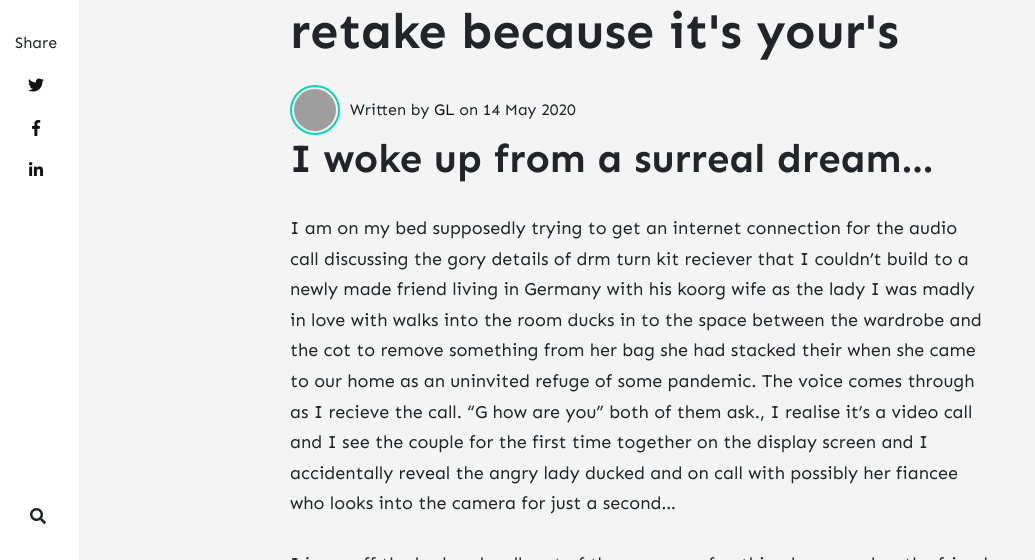
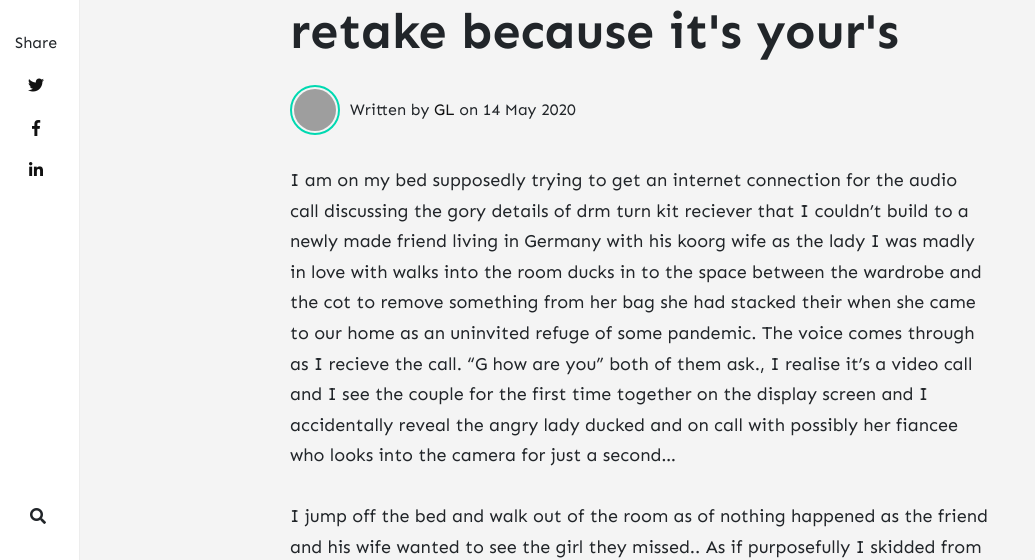
Before and after one commit to gowrav/gowrav.github.io, a Jekyll site: the page built from _posts/2020-05-14-re-take.md, in a window 1280 px wide and 900 px high, cut to the strip 340-900 px from the top of the window. Shown: the whole strip, without its empty margins (0-1035 px from the left). Built offline with Jekyll 4.4.1, drawn with Linux system fonts in a browser that asks for light colours; nearby versions of some CDN libraries; comment, search, counter and statistics services are not loaded; some of the changed text lies outside the part shown; grey boxes are pictures that could not be loaded.

Commit message:
Update 2020-05-14-re-take.md

```diff
--- a/_posts/2020-05-14-re-take.md
+++ b/_posts/2020-05-14-re-take.md
@@ -8,8 +8,6 @@ image: https://lh3.googleusercontent.com/wtvRzI2zjh_ojZdZdUn4RRgLOSPw3FNCt8S0sgR
 description: "what will you do., When it ends the way you don't want to."
 rating:
 ---
-# I woke up from a surreal dream...
-
 I am on my bed supposedly trying to get an internet connection for the audio call discussing the gory details of drm turn kit reciever that I couldn't build to a newly made friend living in Germany with his koorg wife as the lady I was madly in love with walks into the room ducks in to the space between the wardrobe and the cot to remove something from her bag she had stacked their when she came to our home as an uninvited refuge of some pandemic.
 The voice comes through as I recieve the call.
 "G how are you" both of them ask., I realise it's a video call and I see the couple for the first time together on the display screen and I accidentally reveal the angry lady ducked and on call with possibly her fiancee who looks into the camera for just a second...
```
Also changed, not shown: other parts of _posts/2020-05-14-re-take.md (+2 -0 lines).
